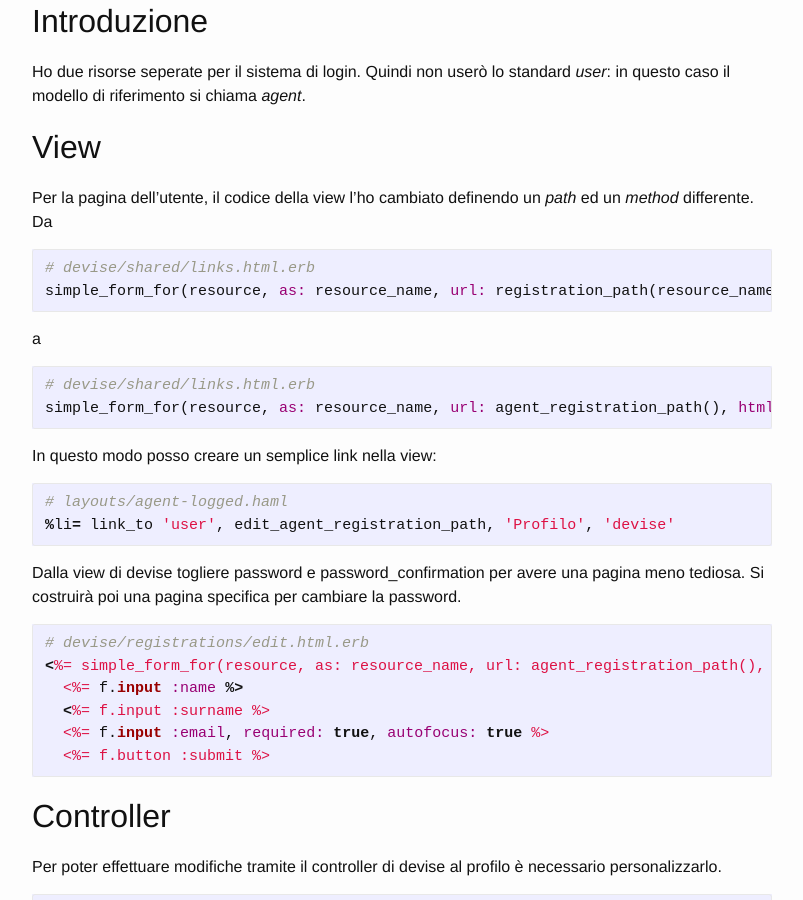
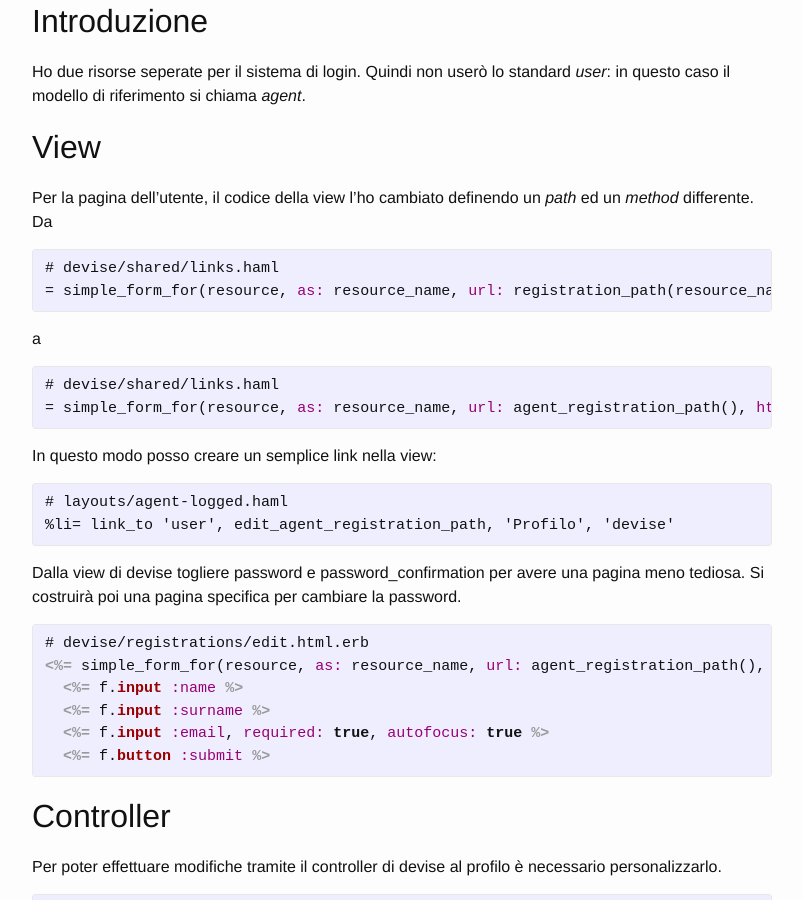
Before and after one commit to descovi/simonini.github.io, a Jekyll site: the page built from _posts/2016-10-28-devise-multimodel-registration-path.md, in a window 1280 px wide and 900 px high, scrolled down 1292 px. Shown: the whole window, without its empty margins (238-1041 px from the left). Built offline with Jekyll 4.4.1, drawn with Linux system fonts in a browser that asks for light colours.

Commit message:
versione più esplicitata

````diff
--- a/_posts/2016-10-28-devise-multimodel-registration-path.md
+++ b/_posts/2016-10-28-devise-multimodel-registration-path.md
@@ -47,41 +47,41 @@
 
 Per la pagina dell'utente, il codice della view l'ho cambiato definendo un _path_ ed un _method_ differente. Da
 
-```ruby
-# devise/shared/links.html.erb
-simple_form_for(resource, as: resource_name, url: registration_path(resource_name), html: { method: :put })
-```
+{% highlight haml%}
+# devise/shared/links.haml
+= simple_form_for(resource, as: resource_name, url: registration_path(resource_name), html: { method: :put })
+{% endhighlight %}
 
 a
 
-```ruby
-# devise/shared/links.html.erb
-simple_form_for(resource, as: resource_name, url: agent_registration_path(), html: { method: :patch })
-```
+{% highlight haml %}
+# devise/shared/links.haml
+= simple_form_for(resource, as: resource_name, url: agent_registration_path(), html: { method: :patch })
+{% endhighlight %}
 
 In questo modo posso creare un semplice link nella view:
 
-```ruby
+{% highlight erb %}
 # layouts/agent-logged.haml
 %li= link_to 'user', edit_agent_registration_path, 'Profilo', 'devise'
-```
+{% endhighlight %}
 
 Dalla view di devise togliere password e password_confirmation per avere una pagina meno tediosa. Si costruirà poi una pagina specifica per cambiare la password.
 
-```ruby
+{% highlight erb %}
 # devise/registrations/edit.html.erb
 <%= simple_form_for(resource, as: resource_name, url: agent_registration_path(), html: { method: :patch } do |f|) %>
   <%= f.input :name %>
   <%= f.input :surname %>
   <%= f.input :email, required: true, autofocus: true %>
   <%= f.button :submit %>
-```
+{% endhighlight %}
 
 ## Controller
 
 Per poter effettuare modifiche tramite il controller di devise al profilo è necessario personalizzarlo.
 
-```ruby
+{% highlight ruby %}
 # controllers/Agent/registrations_controller.rb
 class Agent::RegistrationsController < Devise::RegistrationsController
   protected
@@ -89,15 +89,15 @@
     resource.update_without_password(params)
   end
 end
-```
+{% endhighlight %}
 
 ## Routes
 
 Per poter utilizzare il controller che abbiamo appena definito personalizzare il routing standard:
 
-```ruby
+{% highlight ruby %}
 devise_for :agents, controllers: {registrations: 'agent/registrations'}
-```
+{% endhighlight %}
 
 Giunti a questo punto la pagina di modifica del profilo è diventato qualcosa di più accessibile per l'utente.
 
@@ -115,13 +115,13 @@
 
 Alla fine il mio routing diventa qualcosa del genere:
 
-```ruby
+{% highlight ruby %}
 resources :agents, only: [:new, :create, :show, :edit] do
   collection do
     get 'edit_update_password'
     patch 'update_password'
   end
 end
-```
+{% endhighlight %}
 
 In questo modo ho due schermate una per la modifica delle password ed una per la modifica del profilo.
````
